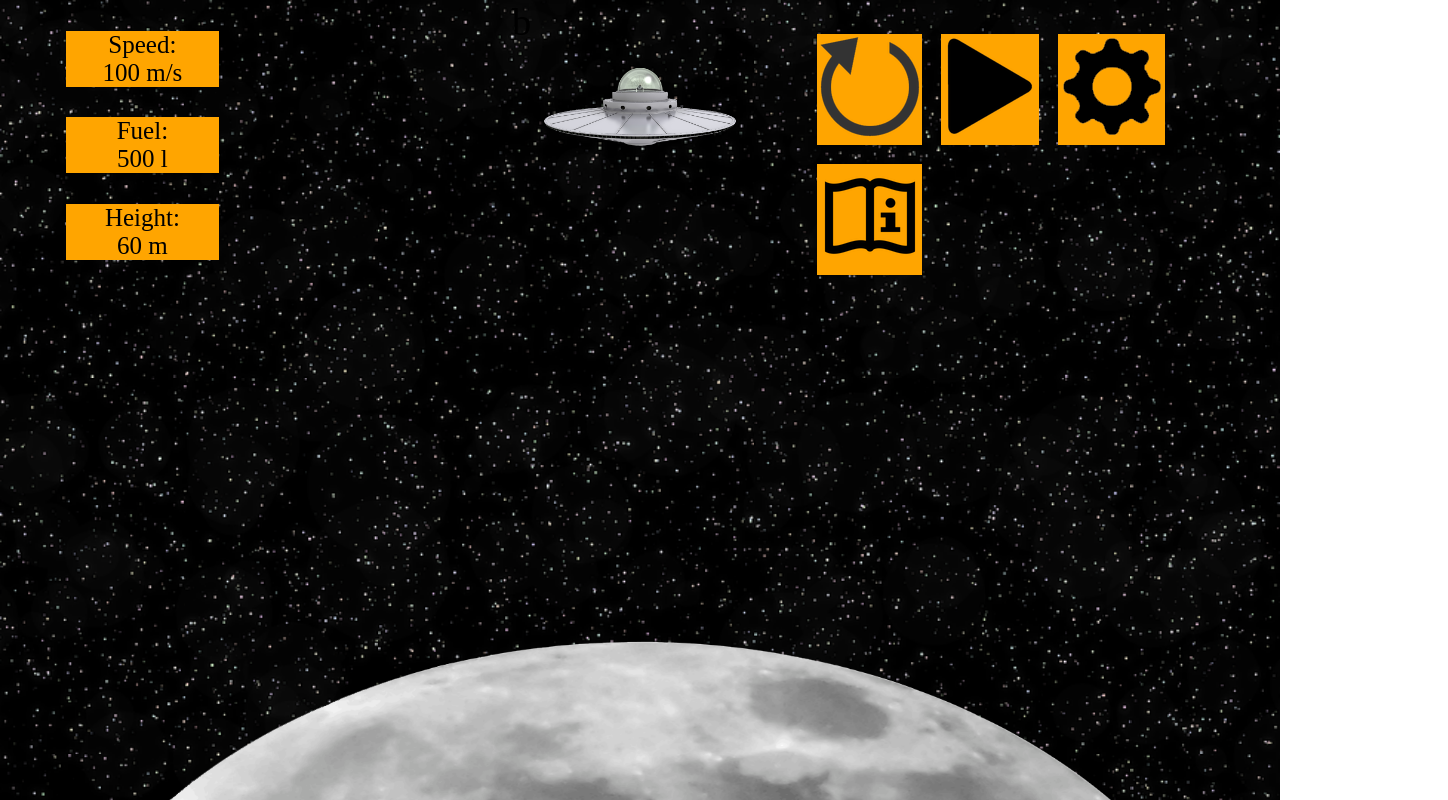
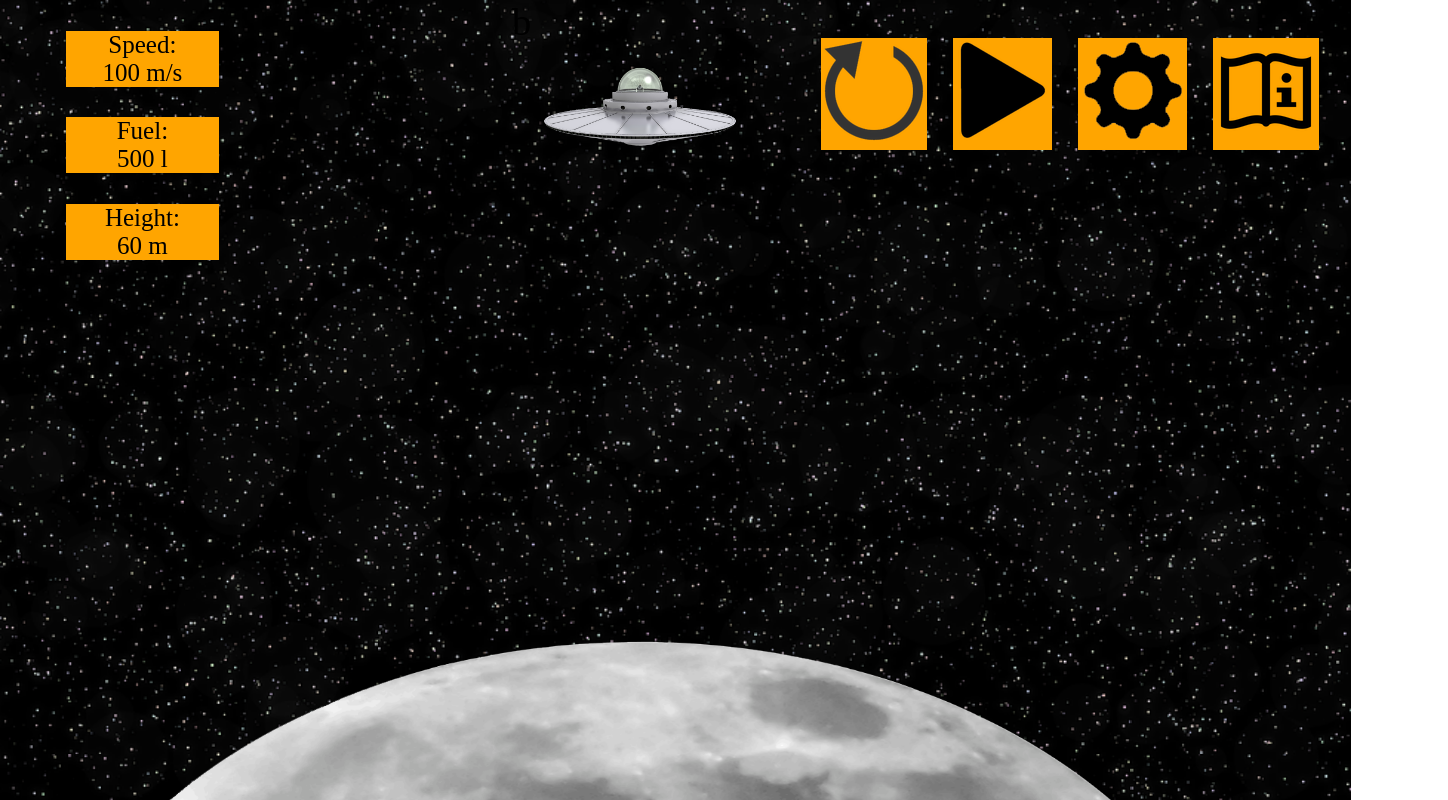
Before and after one commit to sergjime/LENGUAJE-DE-MARCAS, a plain HTML site: page Práctica 2 - Lunar lander, html y css/index.html in a window 1280 px wide. Shown: the whole page, 1448 px wide, since content can reach past the window. Drawn offline with Linux system fonts and the light colour scheme.

Commit message:
Add files via upload

```diff
--- a/Práctica 2 - Lunar lander, html y css/css/desktop.css
+++ b/Práctica 2 - Lunar lander, html y css/css/desktop.css
@@ -28,10 +28,11 @@ body{
 }
 #nave{
 	text-align:center;
-	position:fixed;
 	top:5%;
 	width:100%;
 	height:20%;
+	z-index:1;
+	position: absolute;
 }
 #nave img{
 	height:100%;
@@ -42,12 +43,19 @@ body{
 	text-align: center;
 	height: 40%;
 }
-#cpanel, #menu{
+#cpanel{
 	list-style: none;
 	font-size: 25px;
 }
 #cpanel{
 	text-align: center;
+}
+#menu{
+	list-style: none;
+	font-size: 25px;
+	z-index: 2;
+	position: absolute;
+	width: 50%;
 }
 #menu li{
     background-color: orange;
```
Also changed, not shown: Práctica 2 - Lunar lander, html y css/img/luna(2).png.
